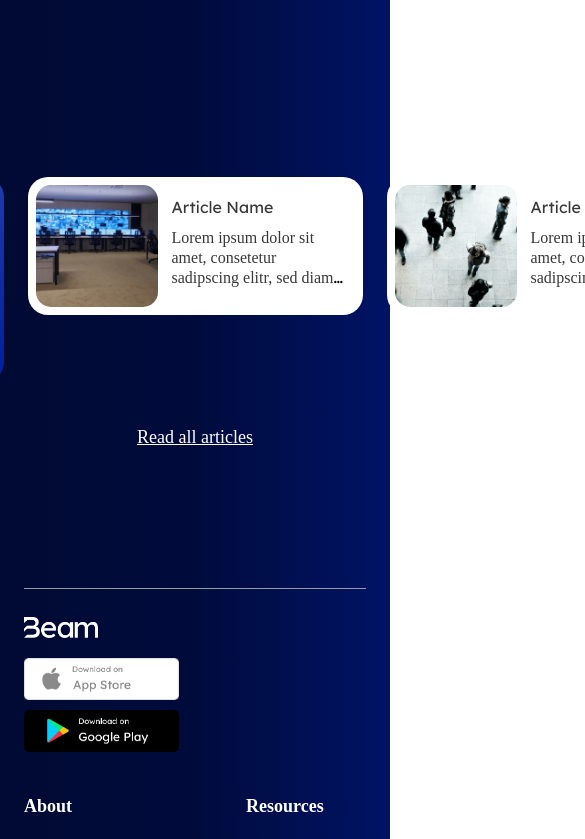
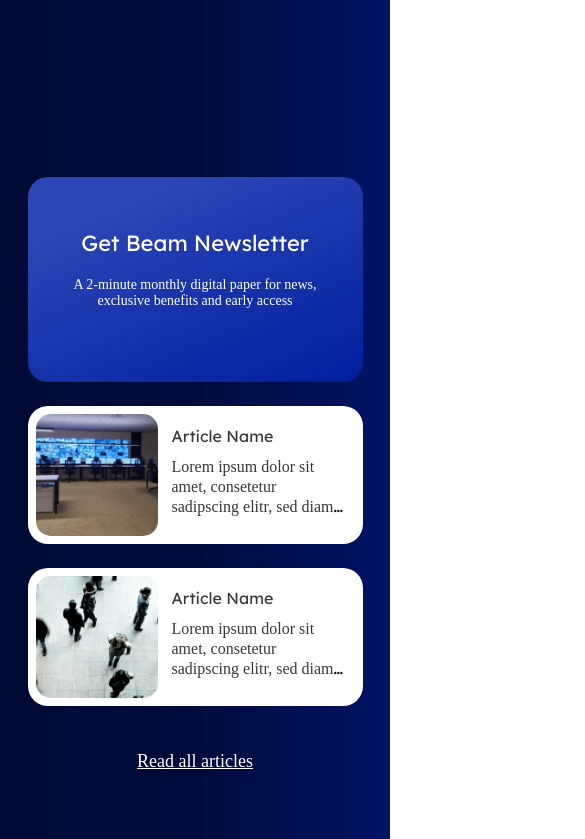
Before and after one commit to Beam-Data-Company/beam-early-access, a Next.js app: page / in a window 390 px wide. Shown: the part 3650-4489 px from the top of the page, 585 px wide, since content can reach past the window. Built offline with nearby package versions, Linux system fonts and the light colour scheme; a web font is replaced by a local one.

Commit message:
make Card bottom section scrollable when overflow

```diff
--- a/components/landing_page/CardBottomSection.module.css
+++ b/components/landing_page/CardBottomSection.module.css
@@ -9,3 +9,26 @@
   gap: 24px;
   justify-content: center;
 }
+
+.card_wrapper::-webkit-scrollbar {
+  width: 0;
+}
+
+/* ipad portrait and phone*/
+@media (max-width: 1200px) {
+  .card_wrapper {
+    overflow-x: scroll;
+    width: 100vw;
+    justify-content: left;
+    padding: 0 40px;
+  }
+}
+
+/*phone*/
+@media (max-width: 600px) {
+  .card_wrapper {
+    flex-direction: column;
+    align-items: center;
+    overflow-x: unset;
+  }
+}
```
